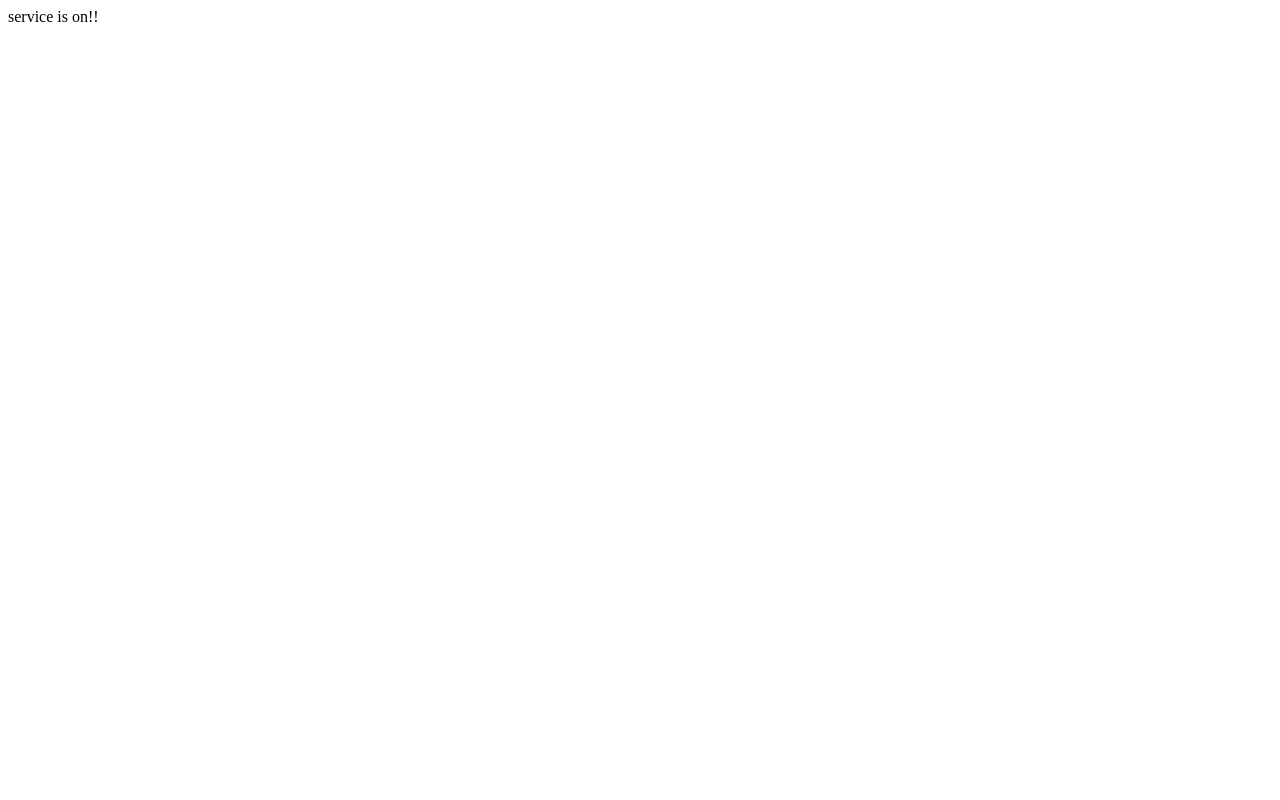
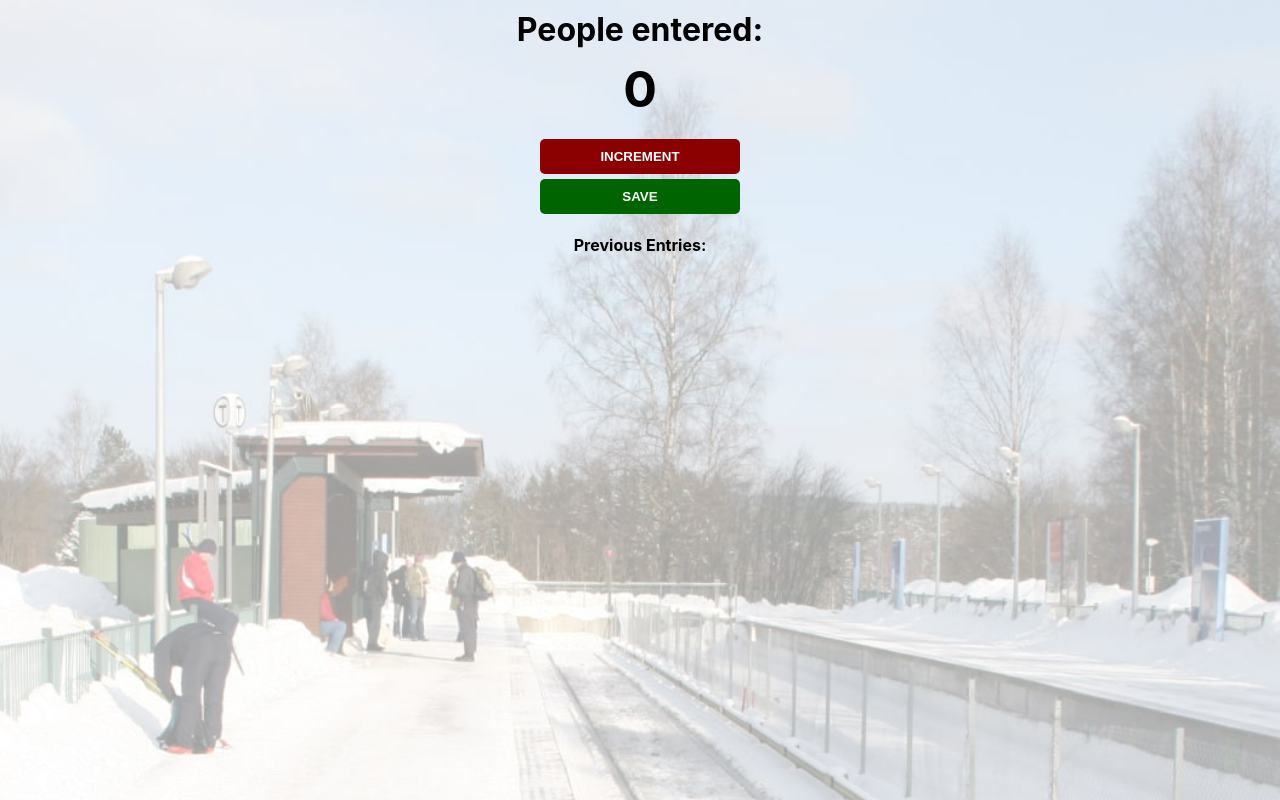
Before and after one commit to yeapralay/javascript_prac_app, a plain HTML site: page passenger_counter_app/index.html in a window 1280 px wide. Drawn offline with Linux system fonts and the light colour scheme.

Commit message:
passenger_counter_app|dev

```diff
--- /dev/null
+++ b/passenger_counter_app/index.css
@@ -0,0 +1,37 @@
+body {
+    background-image: url("station.jpg");
+    background-size: cover;
+    font-family: -apple-system, BlinkMacSystemFont, 'Segoe UI', Roboto, Oxygen, Ubuntu, Cantarell, 'Open Sans', 'Helvetica Neue', sans-serif;
+    font-weight: bold;
+    text-align: center;
+}
+
+h1 {
+    margin-top: 10px;
+    margin-bottom: 10px;
+}
+
+h2 {
+    font-size: 50px;
+    margin-top: 0;
+    margin-bottom: 20px;
+}
+
+button {
+    border: none;
+    padding-top: 10px;
+    padding-bottom: 10px;
+    color: white;
+    font-weight: bold;
+    width: 200px;
+    margin-bottom: 5px;
+    border-radius: 5px;
+}
+
+#increment-btn {
+    background: darkred;
+}
+
+#save-btn {
+    background: darkgreen;
+}
--- a/passenger_counter_app/index.html
+++ b/passenger_counter_app/index.html
@@ -1,11 +1,16 @@
 <!DOCTYPE html>
 <html lang="en">
+    <title>Passenger Counter App</title>
 <head>
-    <meta charset="UTF-8">
-    <meta name="viewport" content="width=device-width, initial-scale=1.0">
-    <title>Document</title>
+    <link rel="stylesheet" href="index.css">
 </head>
 <body>
-    service is on!!
+    <h1>People entered:</h1>
+    <h2 id="count-el">0</h2>
+    <button id="increment-btn" onclick="increment()">INCREMENT</button> <!--onclick is an event-listner-->
+    <br>
+    <button id="save-btn" onclick="save()">SAVE</button> <!--onclick is an event-listner-->
+    <p id="save-el">Previous Entries: </p>
+    <script src="index.js"></script>
 </body>
 </html>
--- /dev/null
+++ b/passenger_counter_app/index.js
@@ -0,0 +1,41 @@
+// document.getElementById("count-el").innerText = 5
+
+// create a variable
+// listen the clicks
+// increment count var
+// change "count-el" or new count
+
+// implement a function
+
+// naming convention in javascript --> camelcase
+
+// DOM: Document Object Model
+
+let countEl = document.getElementById("count-el") //model in javascript
+// console.log(countEl)
+let saveEl = document.getElementById("save-el")
+
+countElVal = Number(countEl.innerText)
+console.log(countElVal)
+
+// let count = 0
+
+function increment(){
+    console.log("The button was clicked....")
+    countElVal +=  1
+    countEl.innerText = countElVal
+    // console.log(countElVal)
+    // console.log(countEl)
+}
+
+function save(){
+    let countStr = countElVal + " - "
+    console.log("-----------------save successfull------------")
+    saveEl.textContent += countStr // innerText Alternative --> textContent : Source MDN
+    // saveEl.innerText += countStr
+    // after clicking to save the value of count should be zero
+    countElVal = 0
+    countEl.innerText = countElVal
+    console.log("logs the value of count",countElVal)
+    console.log("logs the value of save",saveEl)
+}
```
Also changed, not shown: passenger_counter_app/station.jpg (added).
